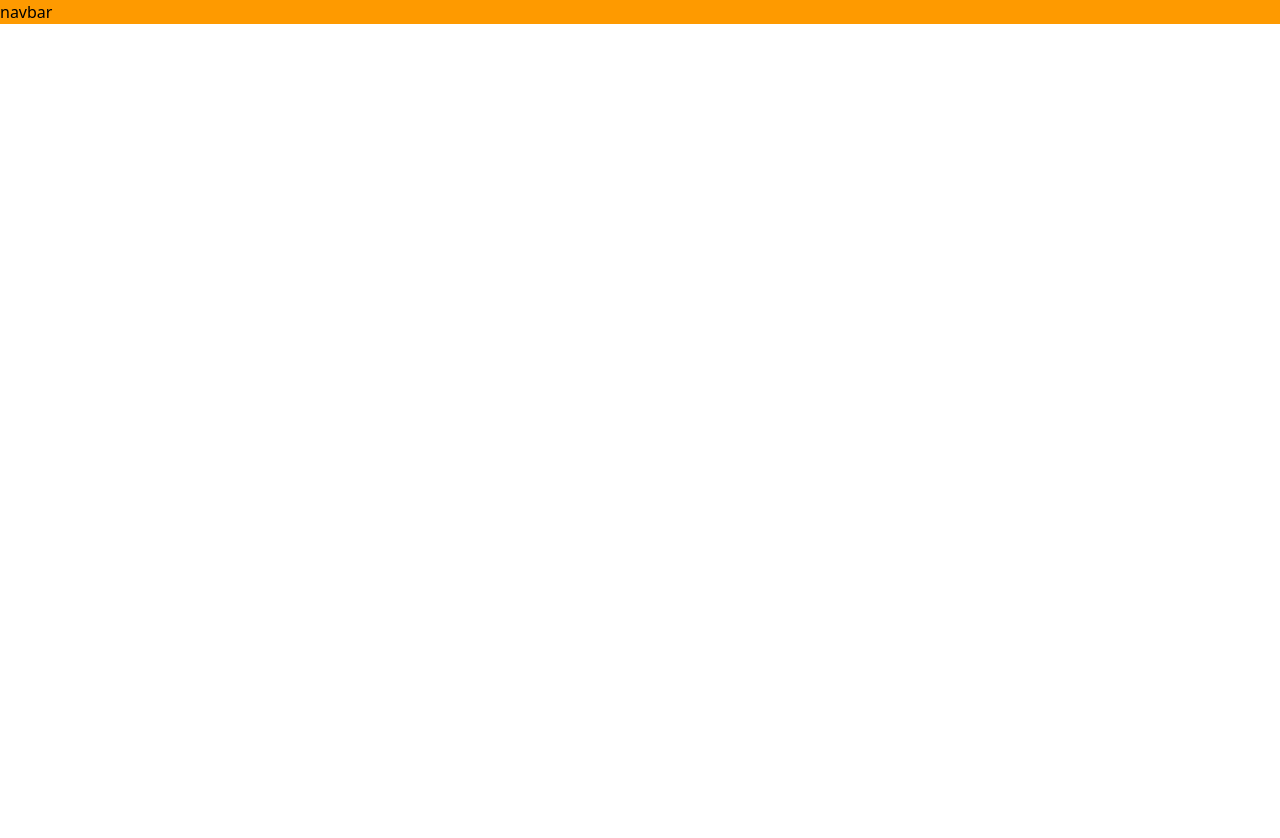
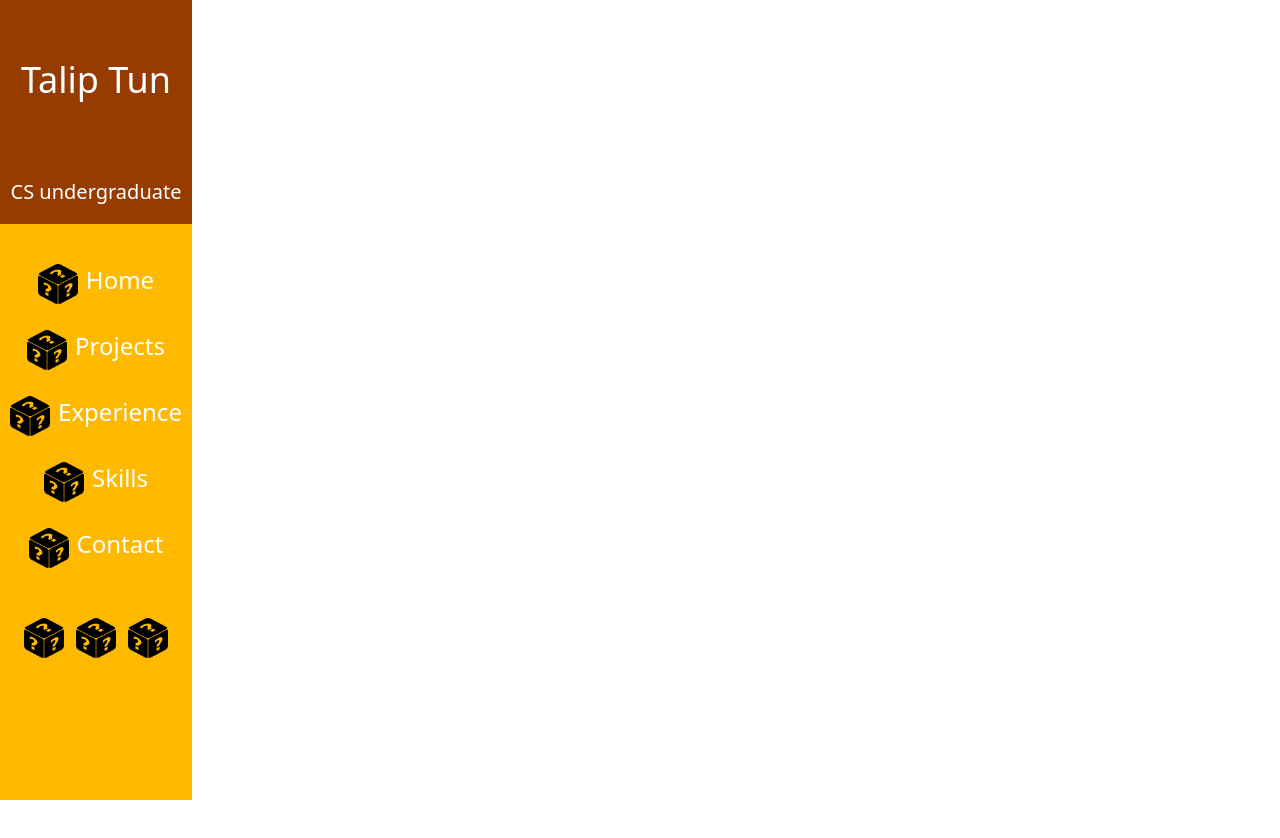
Before and after one commit to TalipTun/Portfolio, a React (Vite) app in the folder portfolio/: page / in a window 1280 px wide. Shown: the top 838 px of the page. Before the commit the page ends 800 px from the top, so only its background shows below. Built offline with nearby package versions, Linux system fonts and the light colour scheme.

Commit message:
created the navbar fundamentals

```diff
--- a/portfolio/src/components/navbar.tsx
+++ b/portfolio/src/components/navbar.tsx
@@ -1,7 +1,43 @@
+import icon from "../icons/icon.png" ;
+
 function Navbar() {
     return (
       <>
-        <p className="bg-amber-500">navbar</p>
+        <div id="container" className="bg-amber-400 flex flex-col w-48 fixed left-0 top-0 bottom-0">
+          <div id="topbit" className="h-56 bg-amber-800">
+            <p className="text-4xl h-40 flex justify-center items-center text-white">Talip Tun</p>
+            <p className="text-xl h-16 flex justify-center items-center text-white">CS undergraduate</p>
+          </div>
+          <div id="buttons" className="h-96 py-10">
+            <ul id="item-container" className="m-0 p-0 h-full flex flex-col justify-between text-center text-white">
+                <div className="flex flex-row justify-center gap-2">
+                  <img src={icon} className="h-10 w-10" />
+                  <li className="text-2xl">Home</li>
+                </div>
+                <div className="flex flex-row justify-center gap-2">
+                  <img src={icon} className="h-10 w-10" />
+                  <li className="text-2xl">Projects</li>
+                </div>
+                <div className="flex flex-row justify-center gap-2">
+                  <img src={icon} className="h-10 w-10" />
+                  <li className="text-2xl">Experience</li>
+                </div>
+                <div className="flex flex-row justify-center gap-2">
+                  <img src={icon} className="h-10 w-10" />
+                  <li className="text-2xl">Skills</li>
+                </div>
+                <div className="flex flex-row justify-center gap-2">
+                  <img src={icon} className="h-10 w-10" />
+                  <li className="text-2xl">Contact</li>
+                </div>
+              </ul>
+          </div>
+          <div id="symbols" className="h-15 flex flex-row justify-center gap-3 items-center">
+            <img src={icon} className="h-10 w-10" />
+            <img src={icon} className="h-10 w-10" />
+            <img src={icon} className="h-10 w-10" />
+          </div>
+        </div>
       </>
     )
   }
--- a/portfolio/src/pages/home.tsx
+++ b/portfolio/src/pages/home.tsx
@@ -3,7 +3,9 @@ import Navbar from "../components/navbar.tsx"
 function Home() {
     return (
       <>
+      <div className="h-3000">
         <Navbar />
+      </div>
       </>
     )
   }
```
Also changed, not shown: portfolio/src/icons/icon.png (added).
